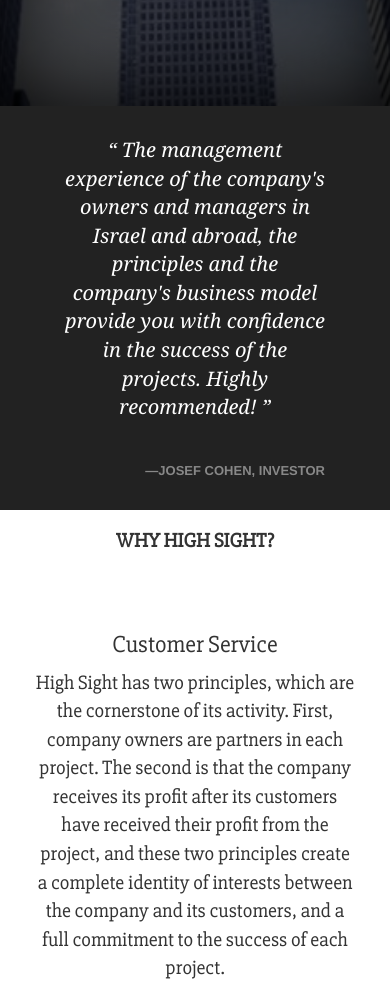
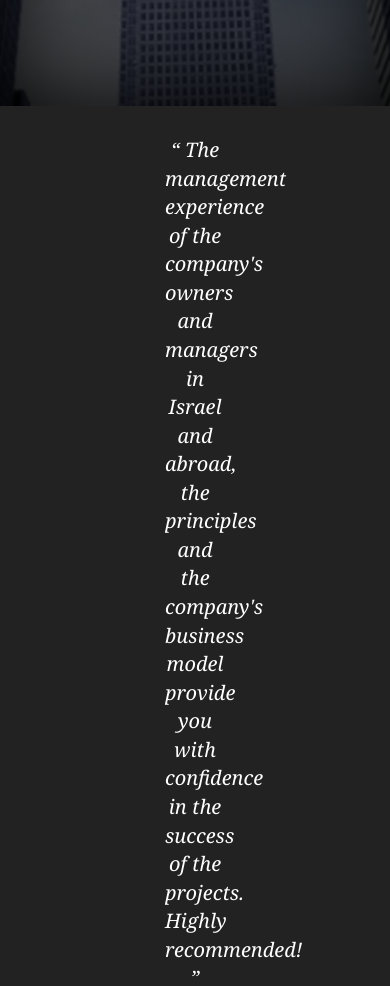
Before and after one commit to shabikaplan/High-Sight, a plain HTML site: page index.html in a window 390 px wide. Shown: the part 738-1724 px from the top of the page. Drawn offline with nearby package versions, Linux system fonts and the light colour scheme.

Commit message:
Add files via upload

```diff
--- a/startup.css
+++ b/startup.css
@@ -144,7 +144,7 @@ footer {
 
 	blockquote{
 		font-size:  2rem;
-		width: 30rem;
+		width: 100px;
 		margin: 0 auto;
 	}
 	blockquote cite{
```
